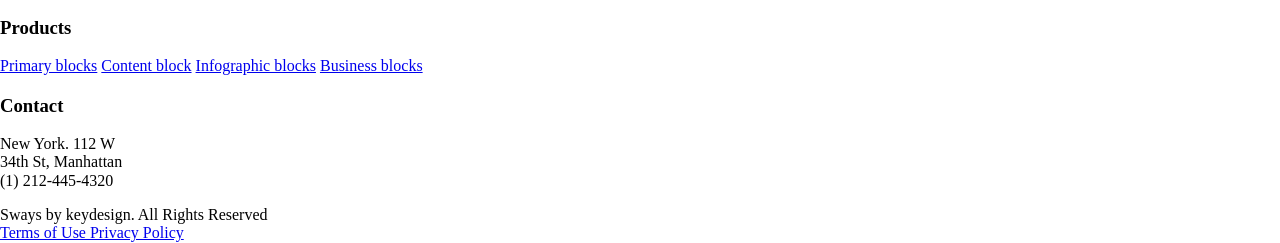
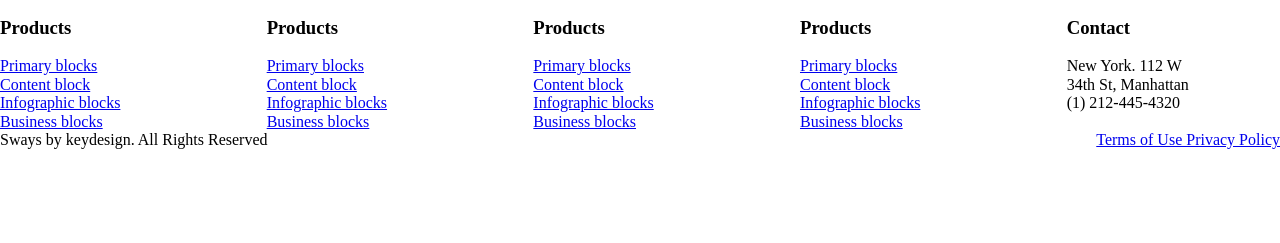
Before and after one commit to Alina-astro/Catering, a plain HTML site: page index.html in a window 1280 px wide. Shown: the part 6401-6644 px from the top of the page. After the commit the page ends 6550 px from the top, so only its background shows below. Drawn offline with nearby package versions, Linux system fonts and the light colour scheme.

Commit message:
block footer position for grid menu, sidebar, footer text

```diff
--- a/index.html
+++ b/index.html
@@ -498,6 +498,33 @@
                         <a href="./indexlinks.html">Business blocks</a>
                     </div>
                 </div>
+                <div class="footer__menu">
+                    <h3>Products</h3>
+                    <div class="footer__list">
+                        <a href="./indexlinks.html">Primary blocks</a>
+                        <a href="./indexlinks.html">Content block</a>
+                        <a href="./indexlinks.html">Infographic blocks</a>
+                        <a href="./indexlinks.html">Business blocks</a>
+                    </div>
+                </div>
+                <div class="footer__menu">
+                    <h3>Products</h3>
+                    <div class="footer__list">
+                        <a href="./indexlinks.html">Primary blocks</a>
+                        <a href="./indexlinks.html">Content block</a>
+                        <a href="./indexlinks.html">Infographic blocks</a>
+                        <a href="./indexlinks.html">Business blocks</a>
+                    </div>
+                </div>
+                <div class="footer__menu">
+                    <h3>Products</h3>
+                    <div class="footer__list">
+                        <a href="./indexlinks.html">Primary blocks</a>
+                        <a href="./indexlinks.html">Content block</a>
+                        <a href="./indexlinks.html">Infographic blocks</a>
+                        <a href="./indexlinks.html">Business blocks</a>
+                    </div>
+                </div>
             </div>
             <div class="footer__sidebar">
                 <h3>Contact</h3>
--- a/styles/style.css
+++ b/styles/style.css
@@ -671,4 +671,27 @@ input.box-sub__checkbox {
     text-align: center;
 }
 
-/*---------------------------Map------------------------------------*/
+/*---------------------------Footer Nav------------------------------------*/
+
+
+
+/*---------------------------Footer Grid-----------------------------------*/
+.footer__wrap-grid {
+    display: grid;
+    grid-template-columns: 5fr 1fr;
+}
+
+.footer__grid {
+    display: grid;
+    grid-template-columns: repeat(4, 1fr);
+}
+
+.footer__list {
+    display: grid;
+    grid-template-rows: repeat(4, 1fr);
+}
+
+.footer__text {
+    display: flex;
+    justify-content: space-between;
+}
```
